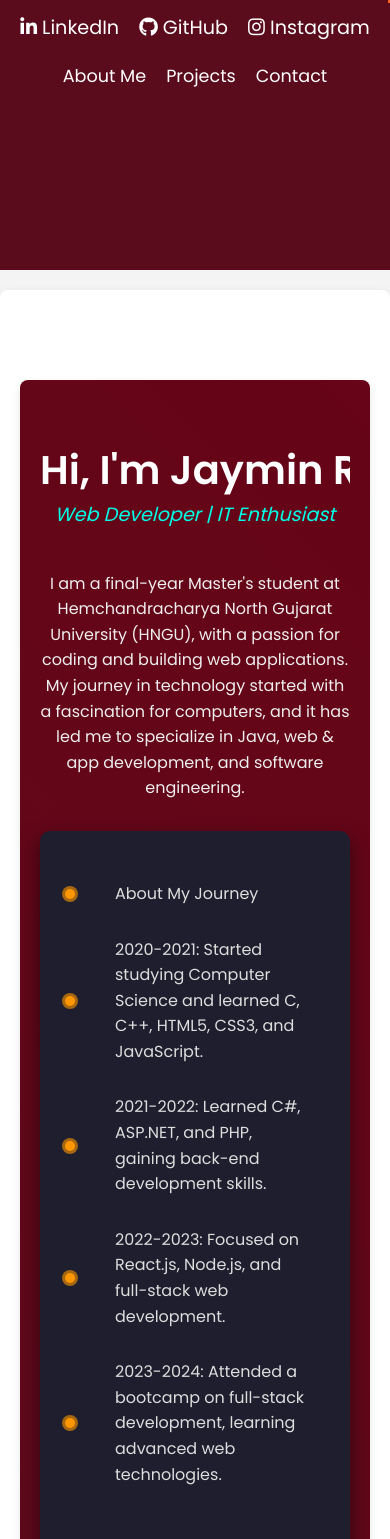
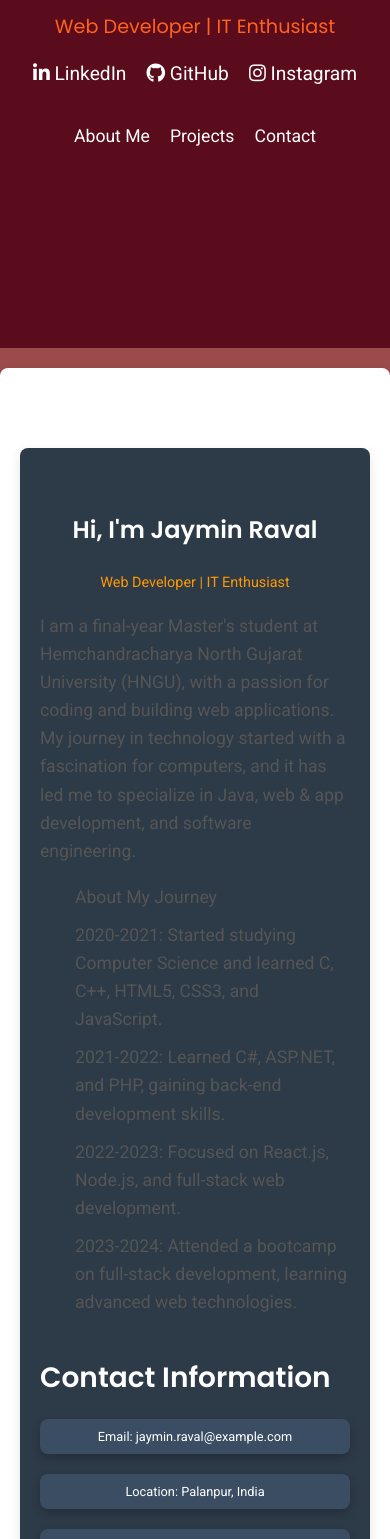
Before and after one commit to jayminraval-developer/My-Portfolio, a React (Create React App) app: page / in a window 390 px wide. Shown: the part 403-1942 px from the top of the page. Built offline with nearby package versions, Linux system fonts and the light colour scheme.

Commit message:
Updated AboutMe section with improved responsiveness and animations

```diff
--- a/src/components/AboutMe.css
+++ b/src/components/AboutMe.css
@@ -1,235 +1,181 @@
-/* Global Styles */
-* {
-  margin: 0;
-  padding: 0;
-  box-sizing: border-box;
+/* General Styles for About Section */
+.about {
+  padding: 40px 20px;
+  background-color: #2d3a47;
 }
 
-body {
-  font-family: "Poppins", sans-serif;
-  background-color: #f4f4f4;
-  color: #333;
-}
-
-/* AboutMe Section */
-.about {
-  padding: 60px 20px;
-  background: linear-gradient(45deg, #282c34, #6d0014);
-  background-size: 400% 400%;
-  border-radius: 8px;
-  box-shadow: 0 4px 10px rgba(0, 0, 0, 0.1);
-  margin: 30px 0;
-  position: relative;
-  overflow: hidden;
-  animation: backgroundAnimation 10s ease-in-out infinite;
-  color: white;
-}
-
-@keyframes backgroundAnimation {
-  0%,
-  100% {
-    background: linear-gradient(45deg, #282c34, #6d0014);
-  }
-  25% {
-    background: linear-gradient(45deg, #6d0014, #3b0a45);
-  }
-  50% {
-    background: linear-gradient(45deg, #3b0a45, #2a3d66);
-  }
-  75% {
-    background: linear-gradient(45deg, #2a3d66, #282c34);
-  }
-}
-
-/* Hero Section */
 .hero {
   text-align: center;
-  padding-bottom: 40px;
 }
 
 .hero h1 {
   font-size: 2.5rem;
-  color: #fff;
-  animation: typing 3s steps(30) 1s forwards;
-  white-space: nowrap;
-  overflow: hidden;
+  color: white;
 }
 
 .hero .tagline {
-  font-size: 1.2rem;
-  color: #00ffe7;
-  font-style: italic;
-  opacity: 0;
-  animation: fadeIn 2s ease-in 4s forwards;
+  font-size: 1.25rem;
+  color: #ff9800;
 }
 
-@keyframes typing {
-  from {
-    width: 0;
-  }
-  to {
-    width: 100%;
-  }
-}
-
-@keyframes fadeIn {
-  from {
-    opacity: 0;
-  }
-  to {
-    opacity: 1;
-  }
-}
-
-/* Introduction Section */
-.intro {
-  text-align: center;
-  margin-bottom: 30px;
-}
-
-.intro p {
-  font-size: 1rem;
-  color: #eee;
-  line-height: 1.6;
-  max-width: 800px;
-  margin: 0 auto;
-}
-
-/* Journey Timeline */
-.journey-timeline {
-  padding: 40px;
-  background: #1e1e2e;
-  border-radius: 10px;
-  color: #fff;
-  box-shadow: 0px 8px 20px rgba(0, 0, 0, 0.5);
-}
-
-.journey-timeline ul {
-  list-style-type: none;
-  padding-left: 0;
-  position: relative;
-}
-
-.journey-timeline ul li {
-  position: relative;
-  font-size: 1.1rem;
-  margin-bottom: 30px;
-  opacity: 0;
-  transform: translateX(-50px);
-  animation: slideIn 1s forwards;
-  color: #ddd;
-}
-
-@keyframes slideIn {
-  0% {
-    opacity: 0;
-    transform: translateX(-50px);
-  }
-  100% {
-    opacity: 1;
-    transform: translateX(0);
-  }
-}
-
-.timeline-point {
-  position: absolute;
-  left: -15px;
-  top: 50%;
-  transform: translateY(-50%);
-  width: 10px;
-  height: 10px;
-  background-color: #ff9800;
-  border-radius: 50%;
-  box-shadow: 0 0 0 3px rgba(255, 152, 0, 0.6);
-}
-
-/* Personal Information Section */
+/* Personal Info Section */
 .personal-info {
-  text-align: center;
-  margin-bottom: 40px;
+  margin-top: 40px;
 }
 
 .personal-info h2 {
-  font-size: 2rem;
-  color: #fff;
+  font-size: 1.75rem;
+  color: white;
   margin-bottom: 20px;
 }
 
 .info-grid {
   display: grid;
-  grid-template-columns: repeat(2, 1fr);
-  gap: 15px;
+  grid-template-columns: repeat(auto-fill, minmax(220px, 1fr));
+  gap: 20px;
+  color: white;
 }
 
 .info {
-  font-size: 1rem;
-  color: #ddd;
-  opacity: 0;
-  transform: translateY(20px);
-  animation: fadeInUp 1s ease-out forwards;
+  background-color: #3b4d63;
+  padding: 15px;
+  border-radius: 8px;
+  box-shadow: 0px 4px 8px rgba(0, 0, 0, 0.2);
+  text-align: center;
 }
 
 /* Skills Section */
 .skills {
+  margin-top: 40px;
   text-align: center;
-  padding: 40px 30px;
-  border-radius: 20px;
-  box-shadow: 0px 15px 30px rgba(0, 0, 0, 0.2);
+  padding: 20px;
   background-color: #2d3a47;
 }
 
 .skills h2 {
+  color: white;
   font-size: 2rem;
-  color: #fff;
-  margin-bottom: 20px;
 }
 
 .skills-list {
-  display: grid;
-  grid-template-columns: repeat(auto-fill, minmax(120px, 1fr));
+  display: flex;
+  justify-content: center;
+  flex-wrap: wrap;
   gap: 20px;
-  margin-top: 20px;
 }
 
 .skill-item {
-  display: flex;
-  flex-direction: column;
-  align-items: center;
-  justify-content: center;
-  color: #fff;
-  padding: 10px;
+  background-color: #3b4d63;
+  padding: 20px;
+  color: white;
   border-radius: 8px;
-  background-color: #3b4d63;
   box-shadow: 0px 4px 8px rgba(0, 0, 0, 0.2);
-  transition: all 0.3s ease-in-out;
+  text-align: center;
+  width: 120px;
+  transition: all 0.3s ease;
 }
 
 .skill-item:hover {
+  background-color: #ff9800;
   transform: scale(1.1);
-  background-color: #ff9800;
 }
 
 .skill-item i {
   font-size: 2rem;
-  margin-bottom: 10px;
 }
 
 .skill-item p {
+  margin-top: 10px;
   font-size: 1rem;
 }
 
-/* Responsive Design */
-@media (max-width: 768px) {
-  .info-grid {
-    grid-template-columns: 1fr;
+/* Responsive Styles */
+@media (max-width: 1024px) {
+  .hero h1 {
+    font-size: 2rem;
   }
-  .journey-timeline ul li {
+
+  .hero .tagline {
     font-size: 1rem;
   }
-  .skills-list {
-    grid-template-columns: repeat(auto-fill, minmax(100px, 1fr));
+
+  .info-grid {
+    grid-template-columns: 1fr 1fr;
   }
+
+  .info {
+    font-size: 0.9rem;
+  }
+
   .skills h2 {
     font-size: 1.5rem;
   }
+
+  .skills-list {
+    gap: 15px;
+  }
 }
+
+@media (max-width: 768px) {
+  .hero h1 {
+    font-size: 1.75rem;
+  }
+
+  .hero .tagline {
+    font-size: 1rem;
+  }
+
+  .info-grid {
+    grid-template-columns: 1fr; /* Stack the info vertically on small screens */
+  }
+
+  .info {
+    font-size: 0.9rem;
+    padding: 12px;
+  }
+
+  .skills h2 {
+    font-size: 1.25rem;
+  }
+
+  .skills-list {
+    gap: 10px;
+  }
+
+  .skill-item {
+    width: 100px;
+    font-size: 0.9rem;
+  }
+}
+
+@media (max-width: 480px) {
+  .hero h1 {
+    font-size: 1.5rem;
+  }
+
+  .hero .tagline {
+    font-size: 0.9rem;
+  }
+
+  .info-grid {
+    grid-template-columns: 1fr; /* Stack the info vertically on mobile */
+  }
+
+  .info {
+    font-size: 0.8rem;
+    padding: 10px;
+  }
+
+  .skills h2 {
+    font-size: 1.25rem;
+  }
+
+  .skills-list {
+    gap: 8px;
+  }
+
+  .skill-item {
+    width: 90px;
+    font-size: 0.8rem;
+  }
+}
```
